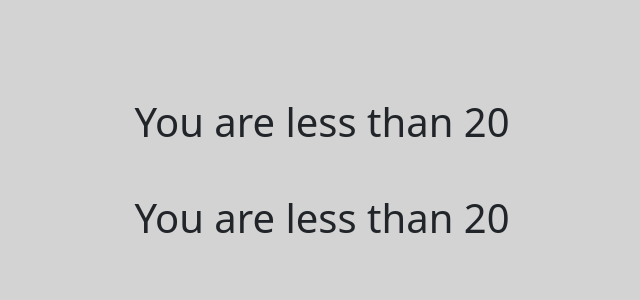
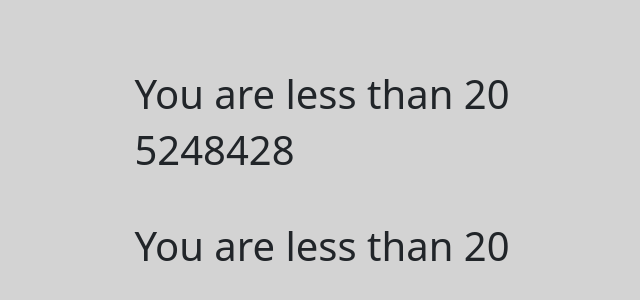
Before and after one commit to Tuwaiq-Academy-Training/React-Day01, a React (Create React App) app: page / in a window 1280 px wide. Shown: the part 226-526 px from the top of the page, without its empty margins (318-958 px from the left). Built offline with nearby package versions, Linux system fonts and the light colour scheme.

Commit message:
finish if branch

```diff
--- a/src/App.tsx
+++ b/src/App.tsx
@@ -3,6 +3,7 @@ import './app.css';
 const App = () => {
   const age = 10;
 
+  const hardSum = 5125215 + 123213;
   let res;
 
   if (age > 20) {
@@ -14,6 +15,7 @@ const App = () => {
   return (
     <div className='App'>
       <h1>{res}</h1>
+      <h1>{hardSum}</h1>
       <h1 className='mt-5'>
         {age > 20 ? 'You are older than 20' : 'You are less than 20'}
       </h1>
```
